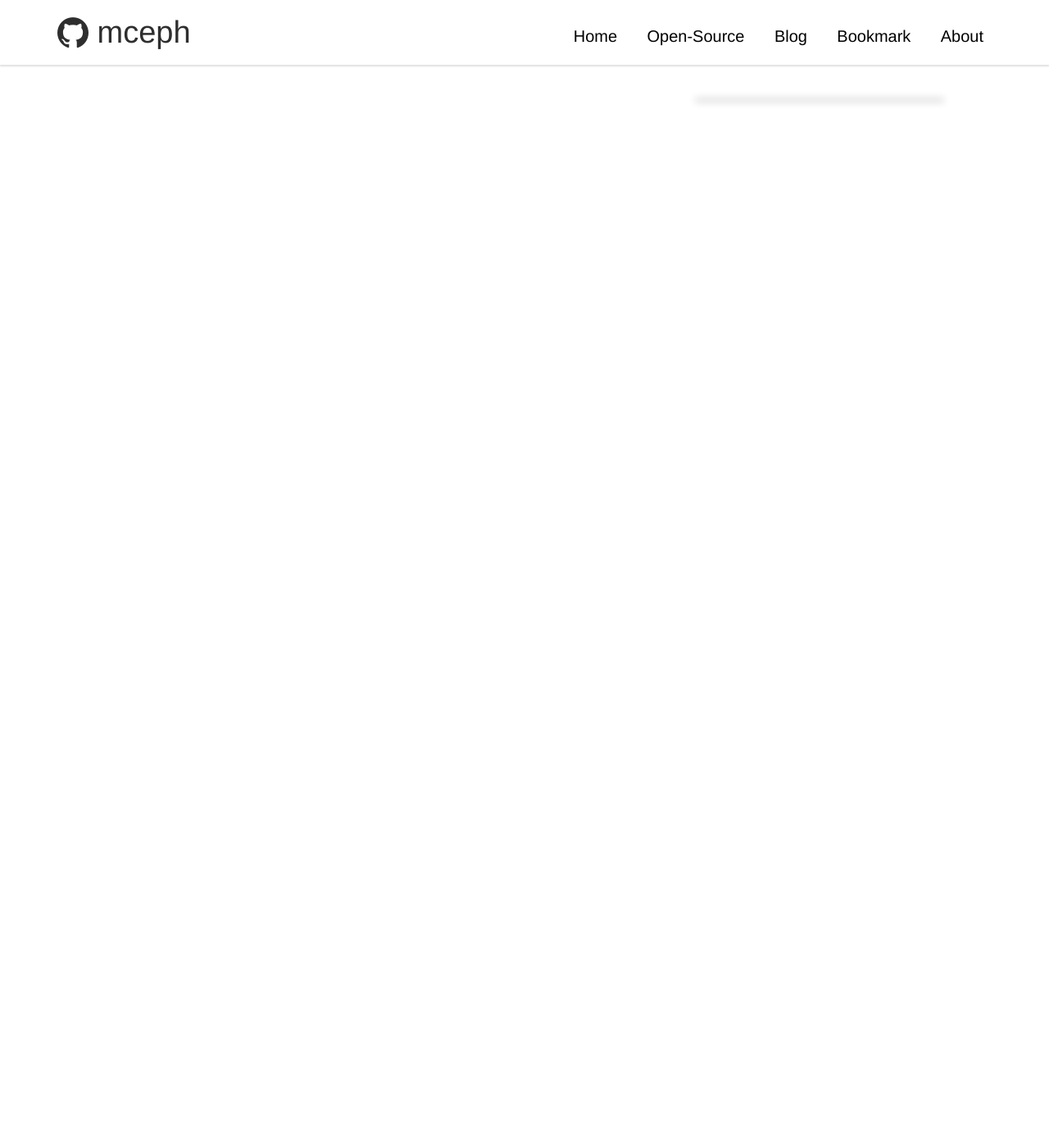
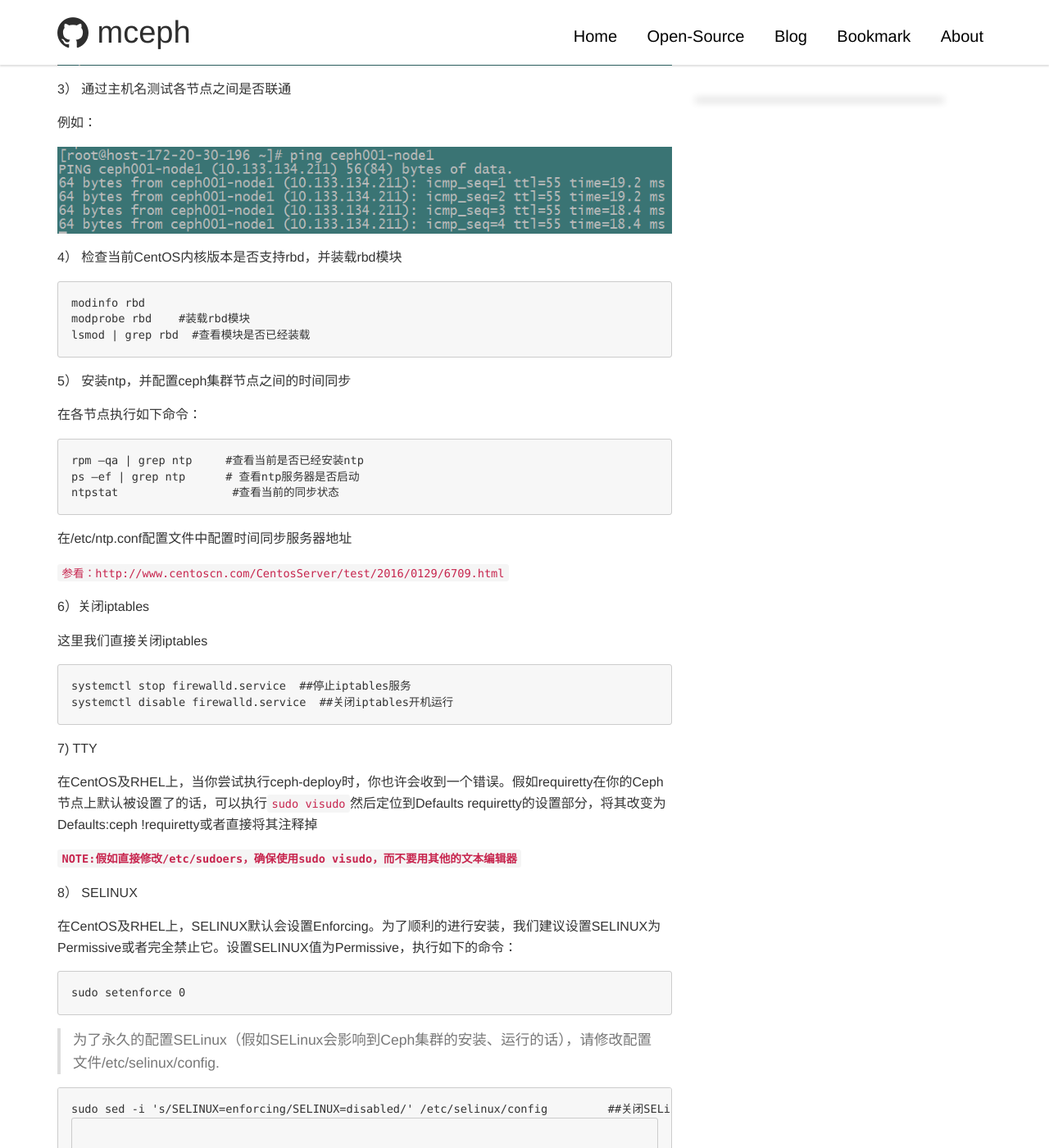
Before and after one commit to mceph/mceph.github.io, a Jekyll site: the page built from _posts/2017/2017-06-21-ceph-install-manual.md, in a window 1280 px wide and 1400 px high, scrolled down 1317 px. Shown: the whole window at 82% size. Built offline with Jekyll 4.4.1, drawn with Linux system fonts in a browser that asks for light colours; comment, search, counter and statistics services are not loaded; some of the changed text lies outside the part shown.

Commit message:
manual install

```diff
--- a/_posts/2017/2017-06-21-ceph-install-manual.md
+++ b/_posts/2017/2017-06-21-ceph-install-manual.md
@@ -4,3 +4,96 @@ title: 手动搭建ceph集群
 category: ceph installation
 tags: [原创,ceph manual installation]
 ---
+
+如下我们是在无外网环境的centos7.1上手动安装ceph集群。
+<pre>
+cat /etc/redhat-release
+
+Centos Linux release 7.1.1503 (Core)
+</pre>
+
+我们这里采用了4台虚拟机：
+
+|        ``主机IP``          |         ``部署组件``             |     ``主机名``      |
+|:--------------------------:|:-------------------------------:|:------------------:|
+| ``172.20.30.196``          | ``admin-node``                  |   ``ceph001-admin``|
+| ``10.133,134,211``         | ``node1``                       |  ``ceph001-node1`` |
+| ``10.133.134.212``         | ``node2``                       |  ``ceph001-node2`` |
+| ``10.133.134.213``         | ``node3``                       |  ``ceph001-node3``|
+
+1)	在上述所有节点上修改/etc/hosts中添加如下内容：
+<pre>
+# For Ceph Cluster
+172.20.30.196	ceph001-admin
+10.133.134.211	ceph001-node1
+10.133.134.212	ceph001-node2
+10.133.134.213	ceph001-node3
+</pre>
+
+
+2) 修改主机名
+
+在上述所有节点上分别修改/etc/sysconfig/network文件，指定其主机名分别为``ceph001-admin、ceph001-node1、ceph001-node2、ceph001-node3``。例如：
+
+![manual-inst-hostname.png](https://mceph.github.io/assets/images/2017/manual-inst/manual-inst-hostname.png)
+
+上述修改需要在系统下次重启时才生效。
+
+此外，我们需要分别在每一个节点上执行hostname命令来立即更改主机名称。例如：
+
+![manual-inst-hostname2.png](https://mceph.github.io/assets/images/2017/manual-inst/manual-inst-hostname2.png)
+
+3）	通过主机名测试各节点之间是否联通
+
+例如：
+
+![manual-inst-ping.png](https://mceph.github.io/assets/images/2017/manual-inst/manual-inst-ping.png)
+
+
+4）	检查当前CentOS内核版本是否支持rbd，并装载rbd模块
+<pre>
+modinfo rbd
+modprobe rbd    #装载rbd模块
+lsmod | grep rbd  #查看模块是否已经装载
+</pre>
+
+
+5）	安装ntp，并配置ceph集群节点之间的时间同步
+
+在各节点执行如下命令：
+<pre>
+rpm –qa | grep ntp     #查看当前是否已经安装ntp
+ps –ef | grep ntp      # 查看ntp服务器是否启动
+ntpstat                 #查看当前的同步状态
+</pre>
+
+在/etc/ntp.conf配置文件中配置时间同步服务器地址
+
+``参看：http://www.centoscn.com/CentosServer/test/2016/0129/6709.html``
+
+6）关闭iptables
+
+这里我们直接关闭iptables
+<pre>
+systemctl stop firewalld.service  ##停止iptables服务
+systemctl disable firewalld.service  ##关闭iptables开机运行
+</pre>
+
+
+7)	TTY
+
+在CentOS及RHEL上，当你尝试执行ceph-deploy时，你也许会收到一个错误。假如requiretty在你的Ceph节点上默认被设置了的话，可以执行``sudo visudo``然后定位到Defaults requiretty的设置部分，将其改变为Defaults:ceph !requiretty或者直接将其注释掉
+
+**``NOTE:假如直接修改/etc/sudoers，确保使用sudo visudo，而不要用其他的文本编辑器``**
+
+8） SELINUX
+
+在CentOS及RHEL上，SELINUX默认会设置Enforcing。为了顺利的进行安装，我们建议设置SELINUX为Permissive或者完全禁止它。设置SELINUX值为Permissive，执行如下的命令：
+<pre>
+sudo setenforce 0
+</pre>
+>
+为了永久的配置SELinux（假如SELinux会影响到Ceph集群的安装、运行的话），请修改配置文件/etc/selinux/config.
+<pre>
+sudo sed -i 's/SELINUX=enforcing/SELINUX=disabled/' /etc/selinux/config         ##关闭SELinux开机启动
+<pre>
```
Also changed, not shown: assets/images/2017/manual-inst/manual-inst-hostname.png (added), assets/images/2017/manual-inst/manual-inst-hostname2.png (added), assets/images/2017/manual-inst/manual-inst-ping.png (added).
